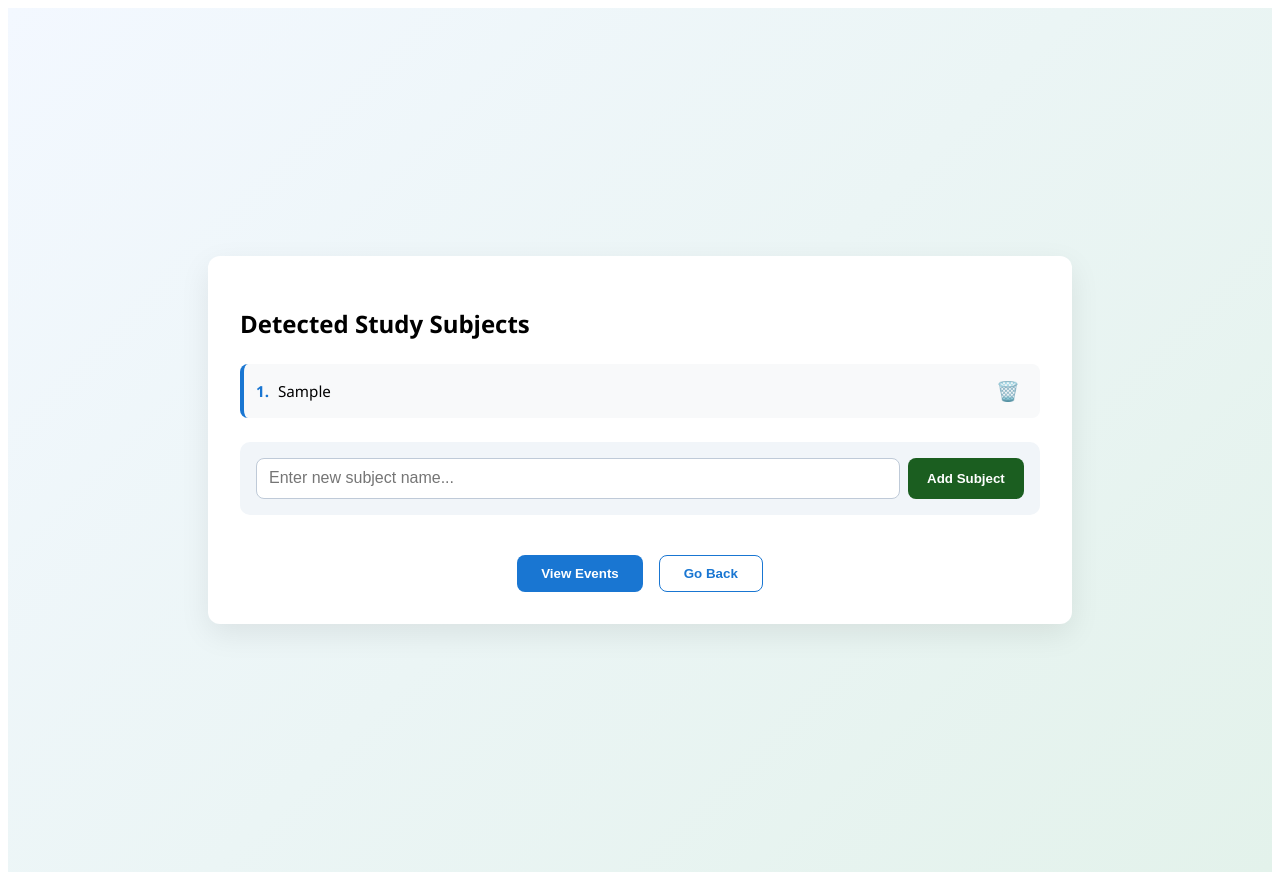
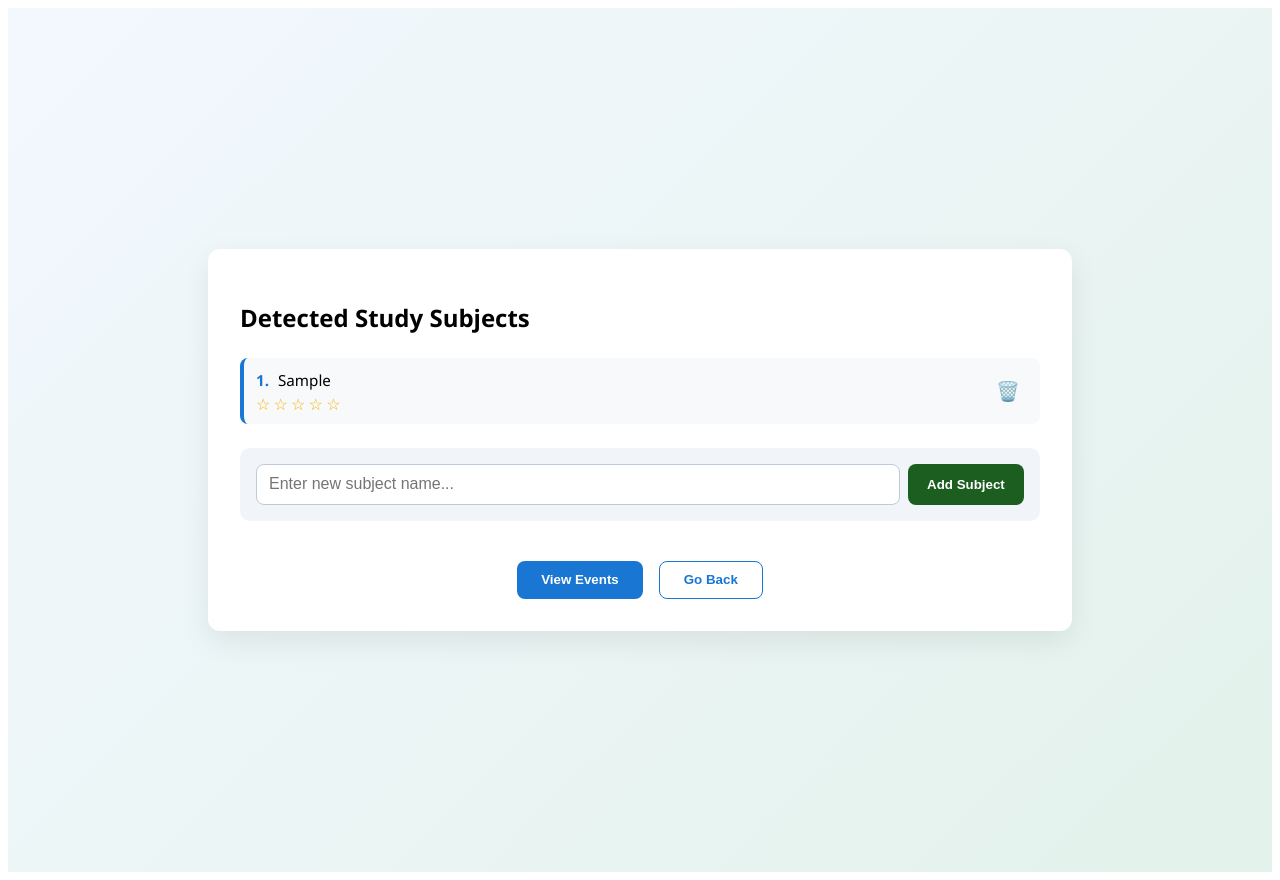
Before and after one commit to Alomika/SkillOut, a Vue app in the folder frontend/: page /subjects in a window 1280 px wide. Both pictures are taken after typing "Sample" into the empty fields and a click on the button "Add Subject". Built offline with nearby package versions, Linux system fonts and the light colour scheme; no server answers.

Commit message:
Feature: Enhance subjects display with ratings and update subject data

```diff
--- a/frontend/src/pages/SubjectsPage.vue
+++ b/frontend/src/pages/SubjectsPage.vue
@@ -9,7 +9,14 @@
         <ul v-if="subjects.length" class="subjects-list">
           <li v-for="(subject, index) in subjects" :key="index" class="subject-item">
             <div class="subject-content">
-              <span class="number">{{ index + 1 }}.</span> {{ subject }}
+              <div><span class="number">{{ index + 1 }}.</span> {{ subject }}</div>
+              <div class="stars" aria-label="Subject rating">
+                <span class="star">☆</span>
+                <span class="star">☆</span>
+                <span class="star">☆</span>
+                <span class="star">☆</span>
+                <span class="star">☆</span>
+              </div>
             </div>
             <button @click="removeSubject(index)" class="btn-delete">🗑️</button>
           </li>
@@ -126,6 +133,23 @@ export default {
   margin-bottom: 0.5rem;
 }
 
+.subject-content {
+  display: flex;
+  flex-direction: column;
+  gap: 0.35rem;
+}
+
+.stars {
+  display: inline-flex;
+  gap: 0.2rem;
+}
+
+.star {
+  color: #f5b301;
+  font-size: 1rem;
+  line-height: 1;
+}
+
 /* Mygtuko stilius */
 .btn-delete {
   background: none;
```
Also changed, not shown: 2 other files (tests, documents, lock files or other folders).
